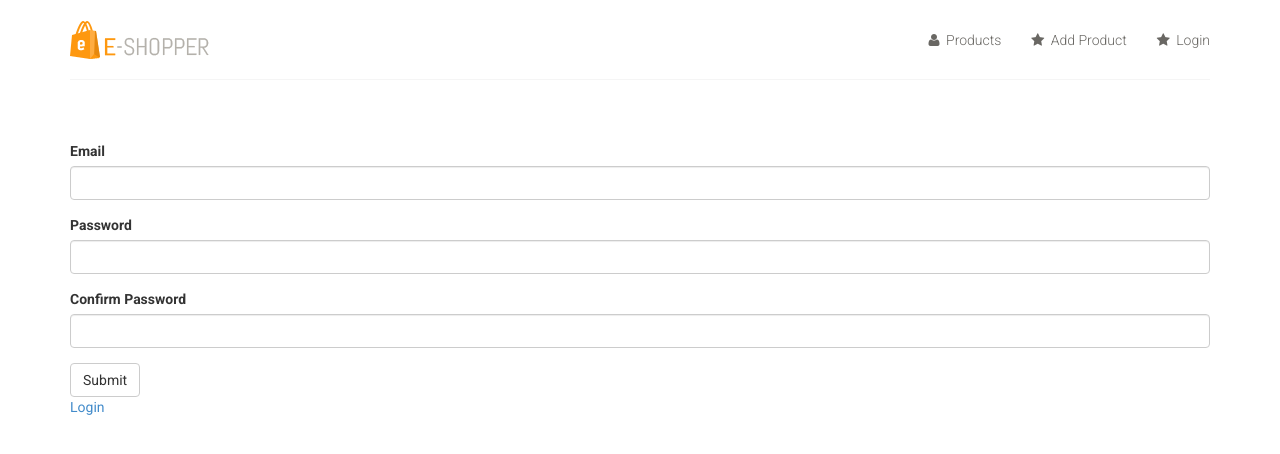
After one commit to rishikant-g/online-shop-node-mongoDB, a Node server app: page /sign-up in a window 1280 px wide. The commit adds this page. Shown: the top 454 px of the page. Run offline with Node 20, Linux system fonts and the light colour scheme; some libraries are stand-ins or nearby versions.

```diff
--- a/app.js
+++ b/app.js
@@ -3,6 +3,7 @@ const bodyParse = require('body-parser');
 const path = require('path');
 const adminRoutes = require('./routes/admin');
 const shopRotues = require('./routes/shop');
+const authRoutes = require('./routes/auth');
 const app = express();
 
 const MongoClient = require('./utils/database').MongoConnect;
@@ -23,6 +24,7 @@ app.use("/a",(req,res,next) => {
 
 app.use('/admin',adminRoutes);
 app.use(shopRotues);
+app.use(authRoutes);
 
 
 
--- /dev/null
+++ b/constrollers/auth/authController.js
@@ -0,0 +1,49 @@
+const getDb = require('../../utils/database').getDb;
+const bcrypt = require('bcrypt');
+
+exports.getSignUp = (req,res,next) => {
+    res.render('auth/sign-up',{
+        path: '/sign-up',
+        pageTitle: "Sign Up"
+    });
+}
+
+exports.postSignUp = (req,res,next) => {
+const db = getDb();
+db.collection('users').findOne({email: req.body.email})
+.then(result => {
+    if(result){
+                return res.redirect("/sign-up");
+            }
+            return bcrypt.hash(req.body.password,12);
+    })
+    .then(password => {
+        return db.collection('users').insertOne({email: req.body.email,password});
+    })
+    .then(result => {
+        console.log(result);
+        res.redirect("/login");
+    })
+    .catch(err => {
+        console.log(err);
+    });
+
+}
+
+
+
+
+exports.getLogin = (req,res,next) => {
+    res.render('auth/login',{
+        path: "/login",
+        pageTitle: "Login"
+    });
+}
+
+exports.postLogin = (req,res,next) => {
+    const db = getDb();
+    res.render('auth/login',{
+        path: "/login",
+        pageTitle: "Login"
+    });
+}
--- a/package.json
+++ b/package.json
@@ -9,9 +9,11 @@
   "author": "Risheekant Vishwakarma",
   "license": "ISC",
   "dependencies": {
+    "bcrypt": "^4.0.1",
     "body-parser": "^1.19.0",
     "ejs": "^3.0.2",
     "express": "^4.17.1",
+    "express-session": "^1.17.1",
     "mongodb": "^3.5.6",
     "mysql2": "^2.1.0",
     "path": "^0.12.7"
--- a/routes/shop.js
+++ b/routes/shop.js
@@ -2,7 +2,10 @@ const express = require('express');
 const router = express.Router();
 
 router.get("/", (req,res,next) => {
-    res.render("shop/index");
+    res.render("shop/index",{
+        path: "/",
+        pageTitle: "Home Page"
+    });
 });
 
 module.exports = router;
--- /dev/null
+++ b/views/auth/sign-up.ejs
@@ -0,0 +1,25 @@
+<%- include('../includes/header.ejs') %>
+</head>
+<body>
+<%- include('../includes/admin-navigation.ejs') %>
+
+<div class="container">
+    <form action="/login" method="POST">
+        <div class="form-group">
+            <label for="email">Email</label>
+            <input type="text" class="form-control" id="email" name="email">
+        </div>
+        <div class="form-group">
+            <label for="password">Password</label>
+            <input type="password" class="form-control" id="password" name="password">
+        </div>
+        <div class="form-group">
+            <label for="confirmpassword">Confirm Password</label>
+            <input type="password" class="form-control" id="confirmpassword" name="confirmPassword">
+        </div>
+            <button type="submit" class="btn btn-default">Submit</button>
+    </form>
+    <a href="/login">Login</a>
+</div>
+
+<%- include('../includes/footer.ejs') %>
--- a/views/includes/admin-navigation.ejs
+++ b/views/includes/admin-navigation.ejs
@@ -12,6 +12,7 @@
                         <ul class="nav navbar-nav">
                             <li><a href="/admin/products" class=" <%= path == '/admin/products' ? 'active' : '' %>"><i class="fa fa-user"></i> Products</a></li>
                             <li><a href="/admin/add-product"class=" <%= path == '/admin/add-product' ? 'active' : '' %>" ><i class="fa fa-star"></i> Add Product</a></li>
+                            <li><a href="/login" ><i class="fa fa-star"></i> Login</a></li>
                         </ul>
                     </div>
                 </div>
```
Also changed, not shown: routes/auth.js (added, +13 -0 lines), views/auth/login.ejs (added, +22 -0 lines), views/shop/index.ejs (+8 -1 lines), 1 other file.
